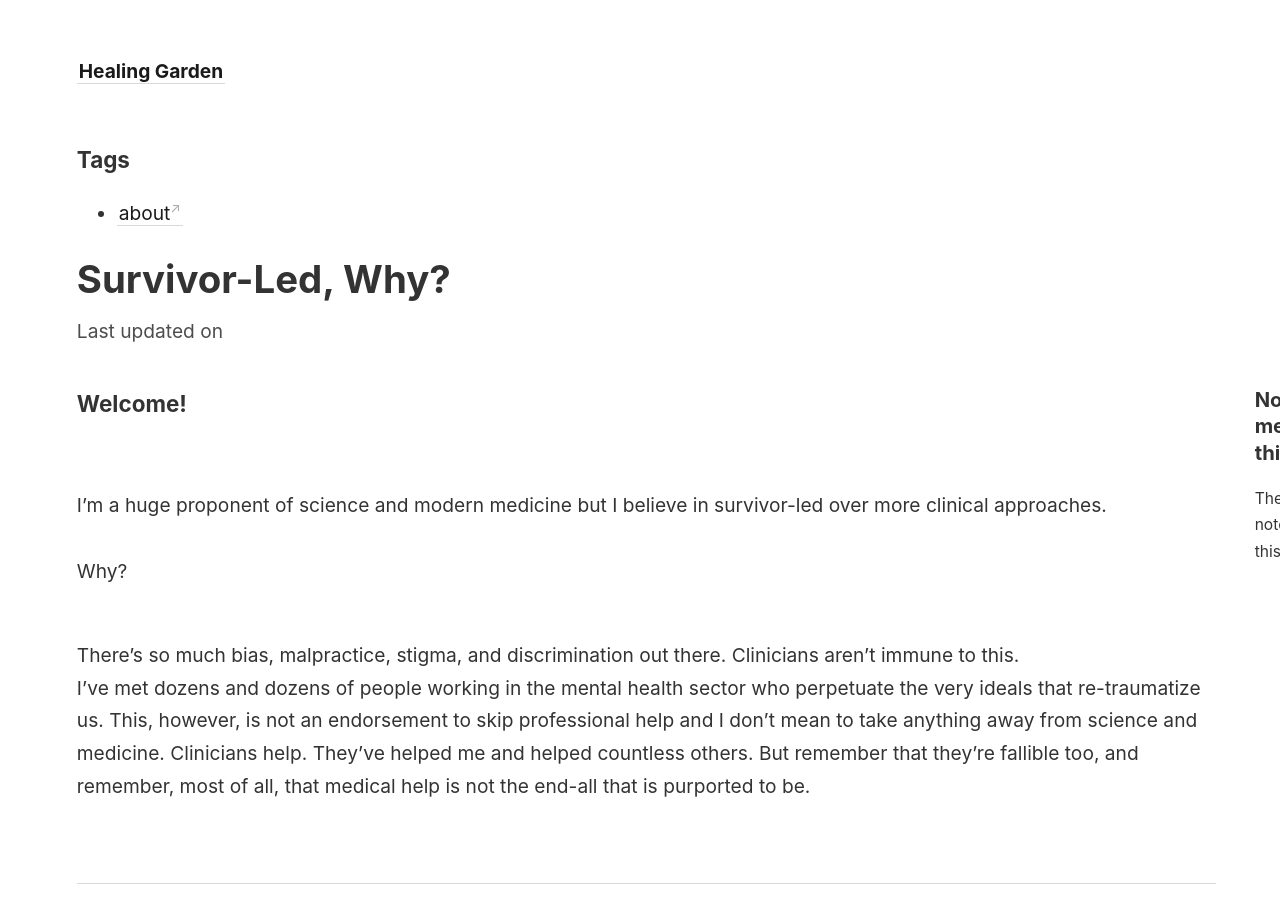
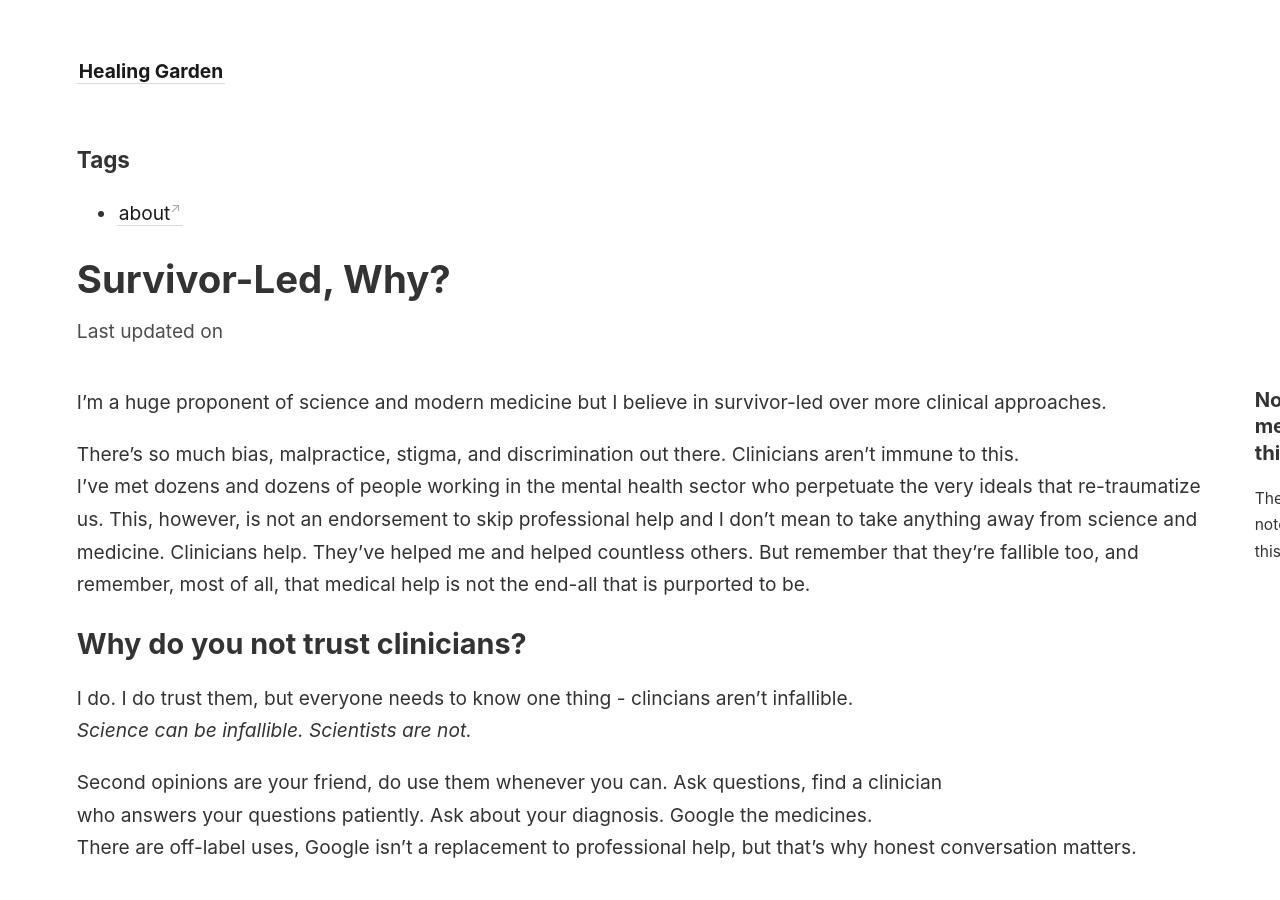
Before and after one commit to corvusdeinanis/couscous, a Jekyll site: the page built from _notes/survivor led.md, in a window 1280 px wide and 900 px high. Built offline with Jekyll 4.4.1, drawn with Linux system fonts in a browser that asks for light colours.

Commit message:
Update survivor led.md

```diff
--- a/_notes/survivor led.md
+++ b/_notes/survivor led.md
@@ -3,14 +3,9 @@ title: Survivor-Led, Why?
 tag: about
 ---
 
-### Welcome!
-
-<br>
-
 I'm a huge proponent of science and modern medicine
 but I believe in survivor-led  over more clinical approaches.
-<br> <br>
- Why? <br> <br>
+
 
 There's so much bias, malpractice, stigma, and discrimination out there. Clinicians aren't immune to this.
 I've met dozens and dozens  of people working in the mental health sector who  perpetuate the very ideals
@@ -18,10 +13,6 @@ that re-traumatize us. This, however, is not an endorsement to skip professional
 and I don't mean to take anything away from science and medicine. Clinicians help.
 They've helped me and helped countless others. But remember that they're fallible too, and remember,
 most of all, that medical help is not the end-all that is purported to be.
-
-<br>
-<hr>
-<br>
 
 
 ## Why do you not trust clinicians?
```
